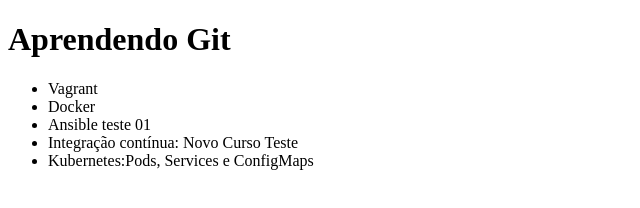
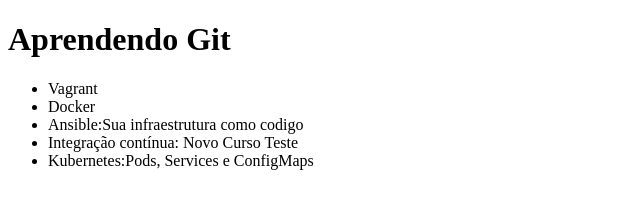
Before and after one commit to andrebispo1/Alura-git, a plain HTML site: page index.html in a window 1280 px wide. Shown: the whole page, without its empty margins (0-640 px from the left). Drawn offline with Linux system fonts and the light colour scheme.

Commit message:
Alterando os cursos Kubernetes e Ansible

```diff
--- a/index.html
+++ b/index.html
@@ -13,7 +13,7 @@
     <ul>
         <li>Vagrant</li>
         <li>Docker</li>
-        <li>Ansible teste 01</li>
+        <li>Ansible:Sua infraestrutura como codigo</li>
         <li>Integração contínua: Novo Curso Teste</li>
         <li>Kubernetes:Pods, Services e ConfigMaps</li>
     </ul>
```
